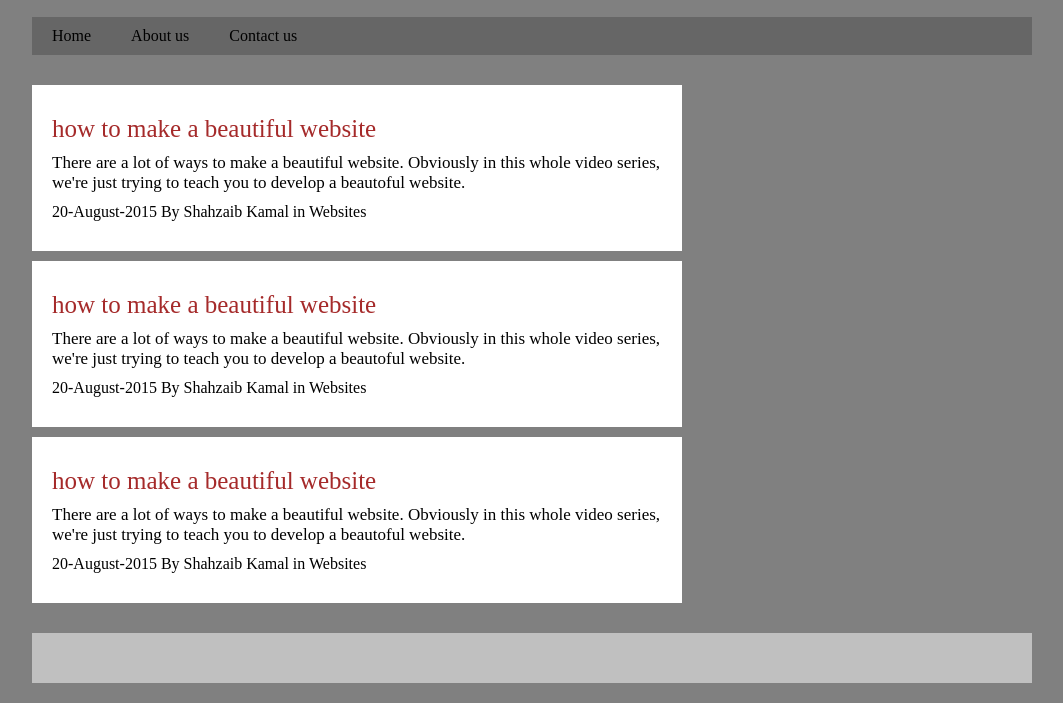
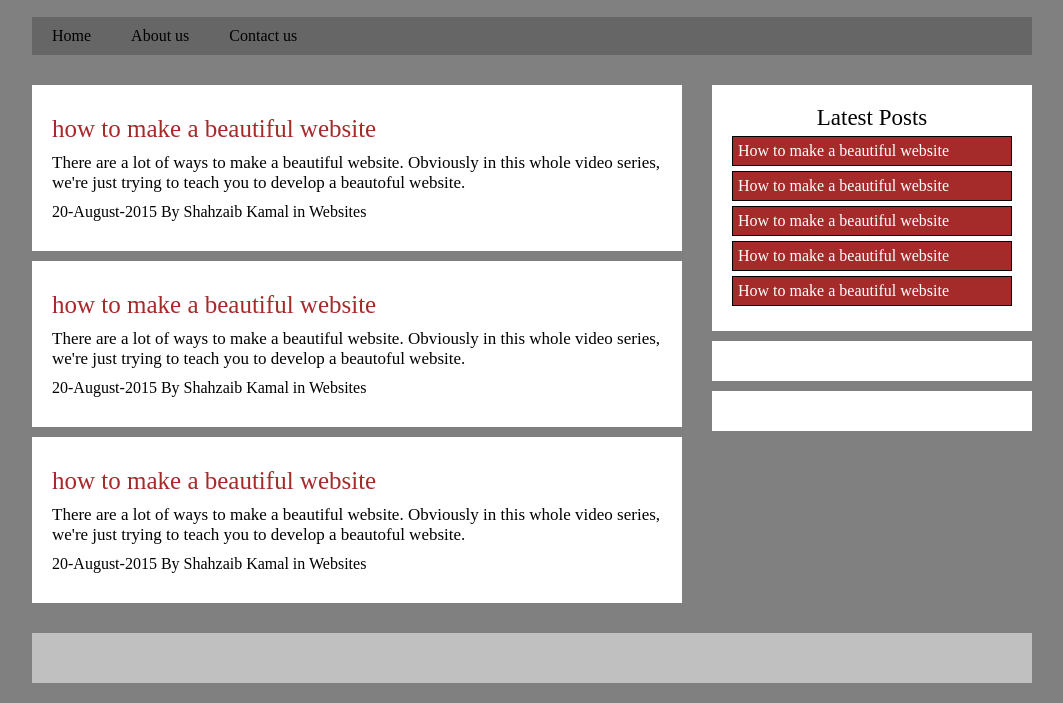
Before and after one commit to destino92/html5-css3-project, a plain HTML site: page index.html in a window 1280 px wide. Shown: the part 100-803 px from the top of the page, without its empty margins (108-1171 px from the left). Drawn offline with Linux system fonts and the light colour scheme.

Commit message:
feat: created aside area.

```diff
--- a/index.html
+++ b/index.html
@@ -43,7 +43,18 @@
 					</article>
 				</section>
 				<section id="sec2">
-					<aside></aside>
+					<aside>
+						<div class="list-heading">
+							Latest Posts
+						</div>
+						<div class="list-data">
+							<div class="lists">How to make a beautiful website</div>
+							<div class="lists">How to make a beautiful website</div>
+							<div class="lists">How to make a beautiful website</div>
+							<div class="lists">How to make a beautiful website</div>
+							<div class="lists">How to make a beautiful website</div>
+						</div>
+					</aside>
 					<aside></aside>
 					<aside></aside>
 				</section>
--- a/style.css
+++ b/style.css
@@ -54,7 +54,35 @@
 
 		#sec2 {
 			float: right;
+			width: 320px;
 		}
+
+			aside {
+				background: white;
+				padding: 20px;
+				margin: 10px 0;
+			}
+
+				.list-heading {
+					font-size: 23px;
+					text-align: center;
+				}
+
+				.list-data {
+
+				}
+
+					.lists {
+						background: brown;
+						color: white;
+						border: black 1px solid;
+						margin: 5px 0;
+						padding: 5px;
+					}
+
+					.lists:hover {
+						background: silver;
+					}
 
 			article {
 				background: white;
```
